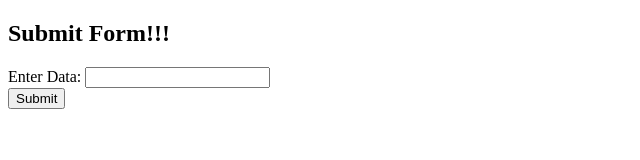
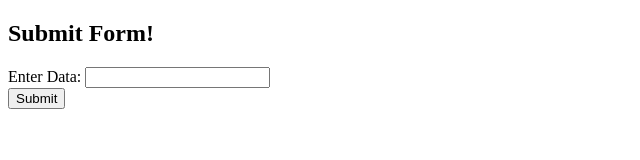
Before and after one commit to idobarakk/W88-Project, a plain HTML site: page index.html in a window 1280 px wide. Shown: the full height of the page, 0-640 px from the left. Drawn offline with Linux system fonts and the light colour scheme.

Commit message:
Update index.html

```diff
--- a/index.html
+++ b/index.html
@@ -7,7 +7,7 @@
 </head>
 <body>
 
-    <h2>Submit Form!!!</h2>
+    <h2>Submit Form!</h2>
 
     <form id="myForm">
         <label for="inputData">Enter Data:</label>
```
